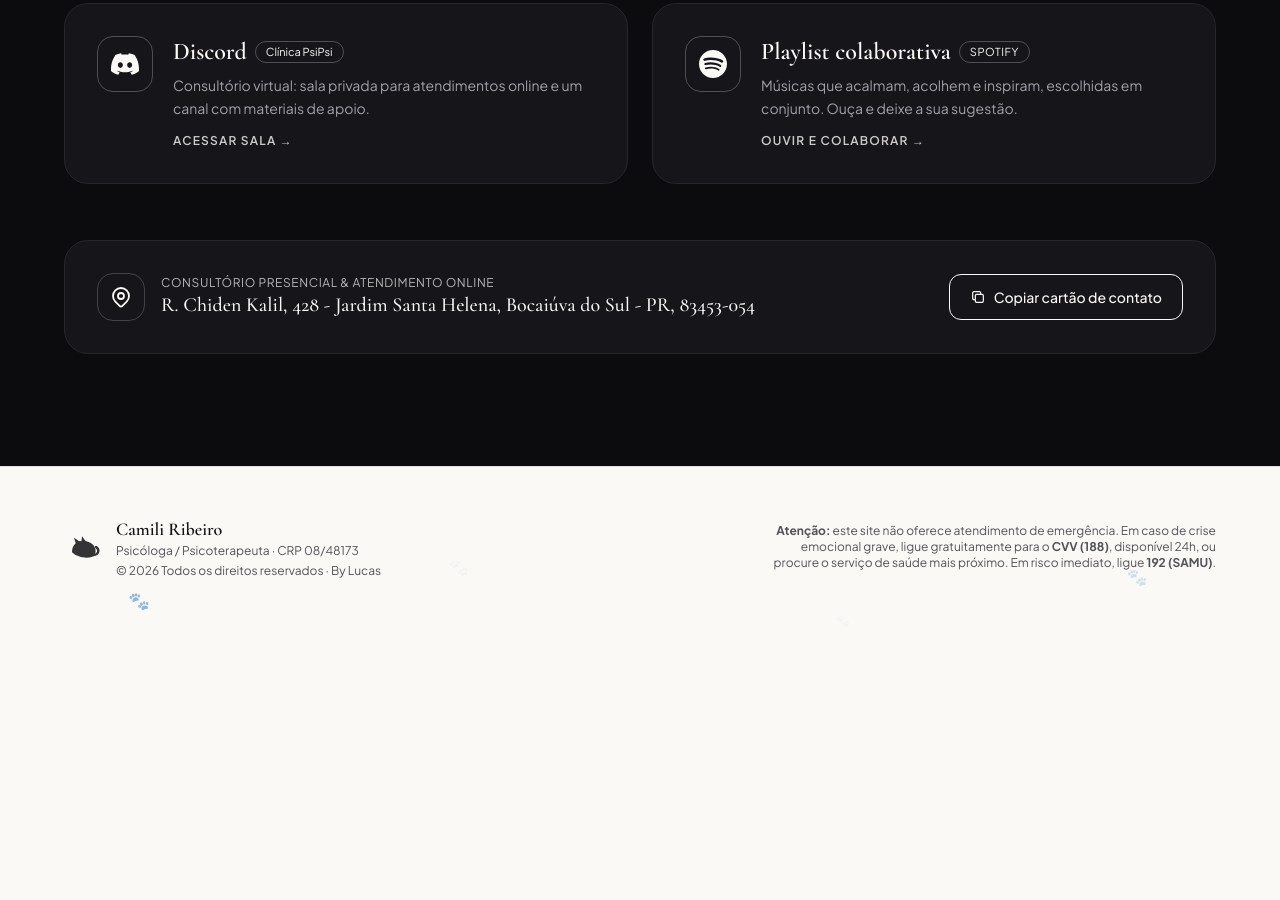
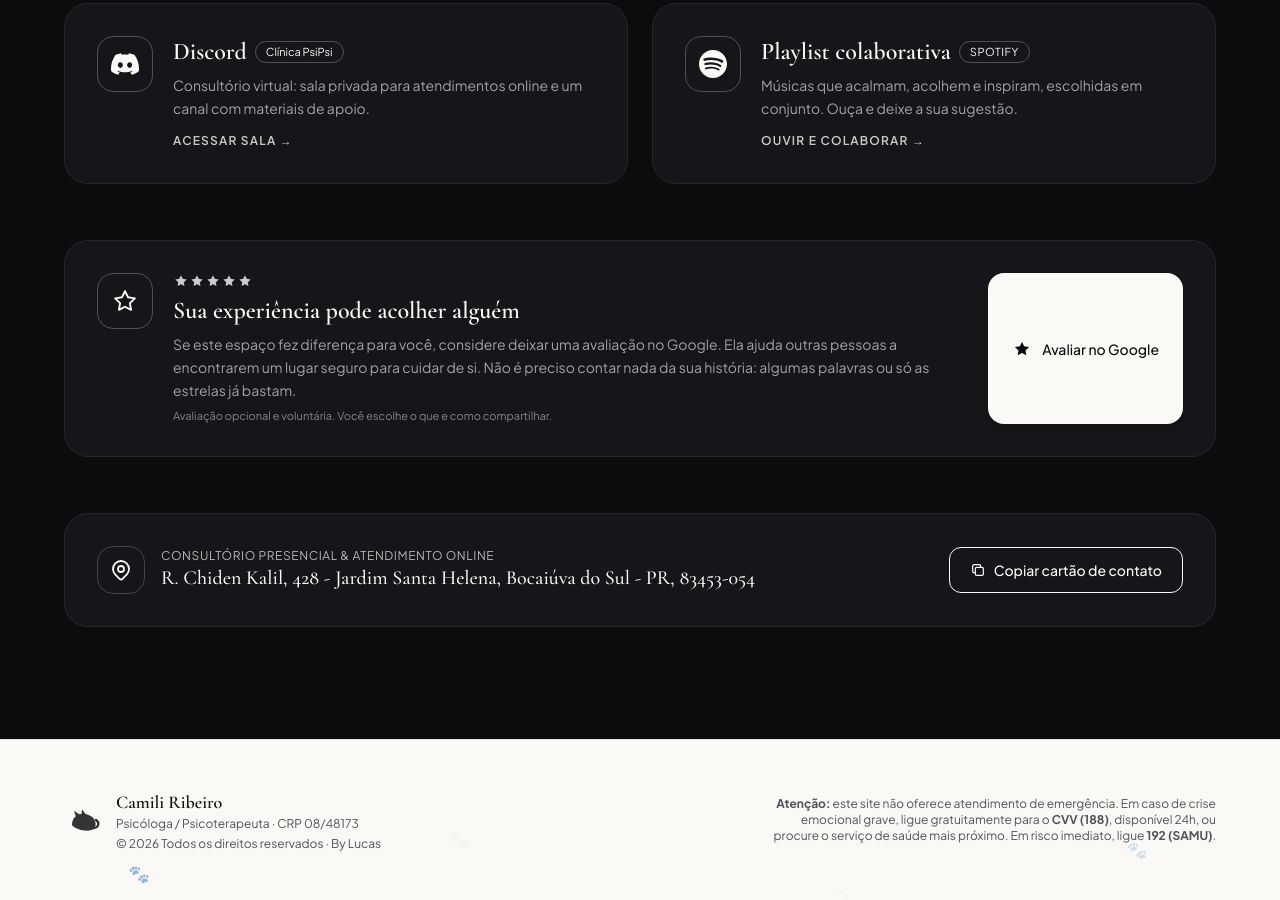
Before and after one commit to Lucaxxs1lvadv/sitepsi, a website: page index.html in a window 1280 px wide. Shown: the part 4473-5373 px from the top of the page. Before the commit the page ends 5100 px from the top, so only its background shows below. Drawn offline with Linux system fonts and the light colour scheme.

Commit message:
Botão de avaliação no Google

```diff
--- a/index.html
+++ b/index.html
@@ -47,7 +47,7 @@
             "postalCode": "83453-054",
             "addressCountry": "BR"
         },
-        "sameAs": ["https://www.instagram.com/psipsicrs"]
+        "sameAs": ["https://www.instagram.com/psipsicrs", "https://maps.app.goo.gl/z9FbHtp4ca5P1hKj9"]
     }
     </script>
 </head>
@@ -689,6 +689,32 @@
                 </li>
             </ul>
 
+            <!-- Convite à avaliação no Google (voluntária, sem incentivo em troca) -->
+            <!-- Link direto para a janela de avaliação do perfil "Psicóloga Camili Ribeiro" no Google.
+                 Se um dia parar de funcionar, use o link do perfil no Maps: https://maps.app.goo.gl/z9FbHtp4ca5P1hKj9 -->
+            <div id="avaliacao" class="cat-ear-card theme-card-secondary p-6 sm:p-8 rounded-3xl flex flex-col md:flex-row md:items-center justify-between gap-6">
+                <div class="flex items-start gap-5">
+                    <span class="w-14 h-14 rounded-2xl border border-current/25 flex items-center justify-center flex-shrink-0" aria-hidden="true">
+                        <svg class="w-7 h-7" viewBox="0 0 24 24" fill="none" stroke="currentColor" stroke-width="1.6" stroke-linejoin="round"><path d="M12 3.5l2.6 5.3 5.9.9-4.3 4.1 1 5.8L12 16.9l-5.2 2.7 1-5.8-4.3-4.1 5.9-.9z"/></svg>
+                    </span>
+                    <div class="space-y-1.5">
+                        <div class="flex items-center gap-1 opacity-80" aria-hidden="true"><svg class="w-4 h-4" viewBox="0 0 24 24" fill="currentColor" aria-hidden="true"><path d="M12 3.5l2.6 5.3 5.9.9-4.3 4.1 1 5.8L12 16.9l-5.2 2.7 1-5.8-4.3-4.1 5.9-.9z"/></svg><svg class="w-4 h-4" viewBox="0 0 24 24" fill="currentColor" aria-hidden="true"><path d="M12 3.5l2.6 5.3 5.9.9-4.3 4.1 1 5.8L12 16.9l-5.2 2.7 1-5.8-4.3-4.1 5.9-.9z"/></svg><svg class="w-4 h-4" viewBox="0 0 24 24" fill="currentColor" aria-hidden="true"><path d="M12 3.5l2.6 5.3 5.9.9-4.3 4.1 1 5.8L12 16.9l-5.2 2.7 1-5.8-4.3-4.1 5.9-.9z"/></svg><svg class="w-4 h-4" viewBox="0 0 24 24" fill="currentColor" aria-hidden="true"><path d="M12 3.5l2.6 5.3 5.9.9-4.3 4.1 1 5.8L12 16.9l-5.2 2.7 1-5.8-4.3-4.1 5.9-.9z"/></svg><svg class="w-4 h-4" viewBox="0 0 24 24" fill="currentColor" aria-hidden="true"><path d="M12 3.5l2.6 5.3 5.9.9-4.3 4.1 1 5.8L12 16.9l-5.2 2.7 1-5.8-4.3-4.1 5.9-.9z"/></svg></div>
+                        <h3 class="font-serif text-2xl font-semibold">Sua experiência pode acolher alguém</h3>
+                        <p class="theme-muted-secondary text-sm leading-relaxed max-w-xl">
+                            Se este espaço fez diferença para você, considere deixar uma avaliação no Google. Ela ajuda outras pessoas a encontrarem um lugar seguro para cuidar de si.
+                            Não é preciso contar nada da sua história: algumas palavras ou só as estrelas já bastam.
+                        </p>
+                        <p class="text-[11px] theme-muted-secondary opacity-80">Avaliação opcional e voluntária. Você escolhe o que e como compartilhar.</p>
+                    </div>
+                </div>
+                <a href="https://search.google.com/local/writereview?placeid=ChIJ6S4UjCzB3JQR7NfS21CPdas" target="_blank" rel="noopener noreferrer"
+                   class="theme-btn-secondary px-6 py-3.5 rounded-2xl text-sm font-medium flex items-center justify-center gap-2.5 flex-shrink-0 hover:opacity-90 hover:-translate-y-0.5 shadow-md">
+                    <svg class="w-5 h-5" viewBox="0 0 24 24" fill="currentColor" aria-hidden="true"><path d="M12 3.5l2.6 5.3 5.9.9-4.3 4.1 1 5.8L12 16.9l-5.2 2.7 1-5.8-4.3-4.1 5.9-.9z"/></svg>
+                    <span>Avaliar no Google</span>
+                    <span class="sr-only">(abre em nova aba)</span>
+                </a>
+            </div>
+
             <div class="theme-card-secondary p-6 sm:p-8 rounded-3xl flex flex-col md:flex-row items-center justify-between gap-6">
                 <div class="flex items-center gap-4">
                     <span class="w-12 h-12 rounded-2xl border border-current/20 flex items-center justify-center flex-shrink-0" aria-hidden="true">
@@ -844,7 +870,7 @@
                         </section>
                         <section data-chapter="Contatos e endereço">
                             <h4 class="font-semibold text-current">Contatos e endereço</h4>
-                            <p>WhatsApp: quarenta e um, nove oito oito quatro seis, sete dois quatro zero. Há também a Comunidade PsiPsi, um canal no WhatsApp com conteúdos e avisos; o Instagram, arroba psipsicrs; o LinkedIn; uma sala no Discord chamada Clínica PsiPsi; e uma playlist colaborativa no Spotify, onde você pode ouvir e sugerir músicas. O consultório presencial fica na Rua Chiden Kalil, número quatrocentos e vinte e oito, Jardim Santa Helena, Bocaiúva do Sul, Paraná. Importante: este site não oferece atendimento de emergência. Em caso de crise, ligue gratuitamente para o CVV, no número cento e oitenta e oito, disponível vinte e quatro horas. Obrigada por ouvir.</p>
+                            <p>WhatsApp: quarenta e um, nove oito oito quatro seis, sete dois quatro zero. Há também a Comunidade PsiPsi, um canal no WhatsApp com conteúdos e avisos; o Instagram, arroba psipsicrs; o LinkedIn; uma sala no Discord chamada Clínica PsiPsi; e uma playlist colaborativa no Spotify, onde você pode ouvir e sugerir músicas. Logo abaixo, um cartão com cinco estrelas convida, de forma voluntária, quem se sentiu acolhido a deixar uma avaliação no Google, pelo botão Avaliar no Google. O consultório presencial fica na Rua Chiden Kalil, número quatrocentos e vinte e oito, Jardim Santa Helena, Bocaiúva do Sul, Paraná. Importante: este site não oferece atendimento de emergência. Em caso de crise, ligue gratuitamente para o CVV, no número cento e oitenta e oito, disponível vinte e quatro horas. Obrigada por ouvir.</p>
                         </section>
                     </div>
                 </details>
```
